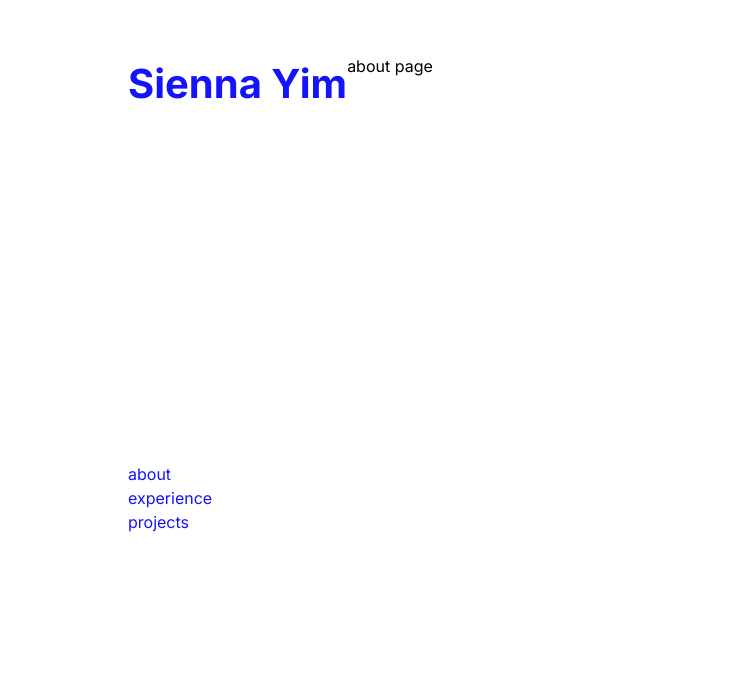
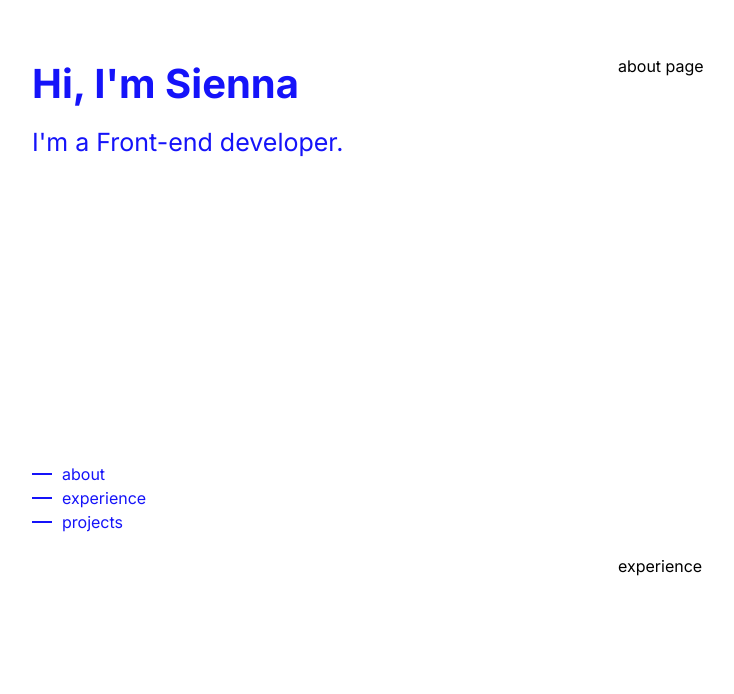
Before and after one commit to wldlglaso/wldlglaso.github.io, a Next.js app: page / in a window 1280 px wide. Shown: the part 106-800 px from the top of the page, without its empty margins (32-766 px from the left). Built offline with nearby package versions, Linux system fonts and the light colour scheme.

Commit message:
add: react-scroll, framer-motion 적용

```diff
--- a/app/layout.tsx
+++ b/app/layout.tsx
@@ -18,7 +18,7 @@ export default function RootLayout({
   return (
     <html lang="en">
       <body className={inter.className}>
-        <div className="flex px-40 h-full">
+        <div className="flex gap-[20px] px-6 h-full mx-auto w-[1200px] relative">
           <Navigation />
           {children}
         </div>
--- a/app/page.tsx
+++ b/app/page.tsx
@@ -1,10 +1,15 @@
 import About from "@/components/about";
+import Experience from "@/components/experience";
+import Projects from "@/components/projects";
+
 import Image from "next/image";
 
 export default function Home() {
   return (
-    <main className="py-40">
+    <main className="py-40 w-1/2">
       <About />
+      <Experience />
+      <Projects />
     </main>
   );
 }
--- a/components/about.tsx
+++ b/components/about.tsx
@@ -1,3 +1,7 @@
-const About = () => <div>about page</div>;
+const About = () => (
+  <section id="about" className="h-[500px]">
+    about page
+  </section>
+);
 
 export default About;
--- /dev/null
+++ b/components/experience.tsx
@@ -0,0 +1,7 @@
+const Experience = () => (
+  <section id="experience" className="h-[1000px]">
+    experience
+  </section>
+);
+
+export default Experience;
--- a/components/navigation.tsx
+++ b/components/navigation.tsx
@@ -1,22 +1,71 @@
-import Link from "next/link";
+"use client";
+
+import { Link } from "react-scroll";
+import { motion } from "framer-motion";
 
 const Navigation = () => {
   return (
-    <nav className="flex flex-col py-40 justify-between text-[#1513f9] h-full">
+    <nav className="flex flex-col py-40 justify-between text-[#1513f9] h-screen w-1/2 sticky top-0">
       <div>
-        <h1 className="text-[40px] font-bold">{info.name}</h1>
+        <div className="overflow-hidden">
+          <motion.h1
+            initial={{ y: 50 }}
+            whileInView={{ y: 0, transition: { duration: 0.5 } }}
+            className="text-[40px] font-bold"
+          >
+            Hi, I'm {info.name}
+          </motion.h1>
+        </div>
+        <div className="overflow-hidden">
+          <motion.h2
+            initial={{ y: 30 }}
+            whileInView={{ y: 0, transition: { duration: 0.5, delay: 0.8 } }}
+            className="text-[25px] mt-[10px]"
+          >
+            I'm a Front-end developer.
+          </motion.h2>
+        </div>
       </div>
       <div className="flex flex-col">
-        <Link href="about">about</Link>
-        <Link href="experience">experience</Link>
-        <Link href="projects">projects</Link>
+        <Link
+          to="about"
+          smooth={true}
+          duration={500}
+          className="cursor-pointer flex items-center gap-x-[10px]"
+          spy={true}
+        >
+          <Bar />
+          about
+        </Link>
+        <Link
+          to="experience"
+          smooth={true}
+          duration={500}
+          className="cursor-pointer flex items-center gap-x-[10px]"
+          spy={true}
+        >
+          <Bar />
+          <span>experience</span>
+        </Link>
+        <Link
+          to="projects"
+          smooth={true}
+          duration={500}
+          className="cursor-pointer flex items-center gap-x-[10px]"
+          spy={true}
+        >
+          <Bar />
+          projects
+        </Link>
       </div>
     </nav>
   );
 };
 
+const Bar = () => <span className="w-[20px] h-[2px] bg-sienna-blue" />;
+
 const info = {
-  name: "Sienna Yim",
+  name: "Sienna",
 };
 
 export default Navigation;
--- /dev/null
+++ b/components/projects.tsx
@@ -0,0 +1,7 @@
+const Projects = () => (
+  <section id="projects" className="h-[1000px]">
+    Projects
+  </section>
+);
+
+export default Projects;
--- a/package.json
+++ b/package.json
@@ -9,6 +9,8 @@
     "lint": "next lint"
   },
   "dependencies": {
+    "@types/react-scroll": "^1.8.10",
+    "framer-motion": "^11.0.5",
     "next": "14.1.0",
     "react": "^18",
     "react-dom": "^18",
--- /dev/null
+++ b/styles/colors.js
@@ -0,0 +1,5 @@
+module.exports = {
+  sienna: {
+    blue: "#1513f9",
+  },
+};
--- a/tailwind.config.ts
+++ b/tailwind.config.ts
@@ -1,4 +1,5 @@
 import type { Config } from "tailwindcss";
+import * as colors from "./styles/colors";
 
 const config: Config = {
   content: [
@@ -8,6 +9,7 @@ const config: Config = {
   ],
   theme: {
     extend: {
+      colors,
       backgroundImage: {
         "gradient-radial": "radial-gradient(var(--tw-gradient-stops))",
         "gradient-conic":
```
Also changed, not shown: 2 other files (tests, documents, lock files or other folders).
